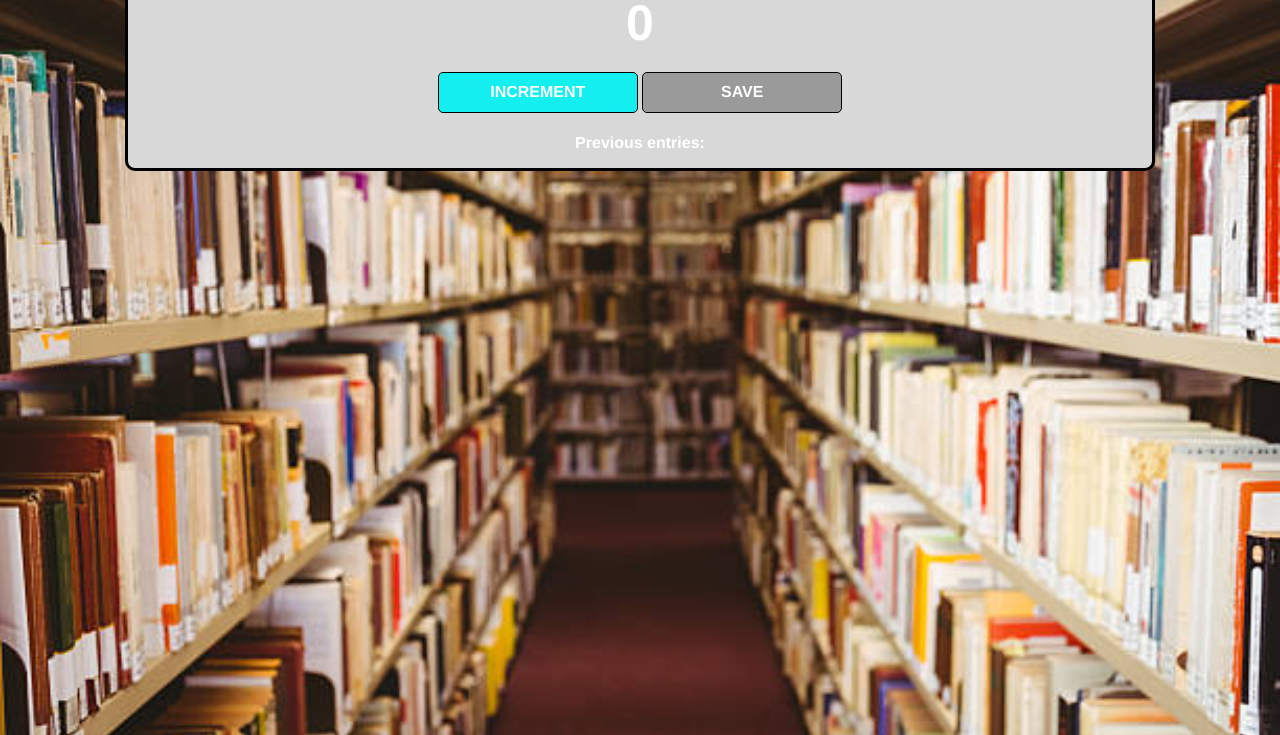
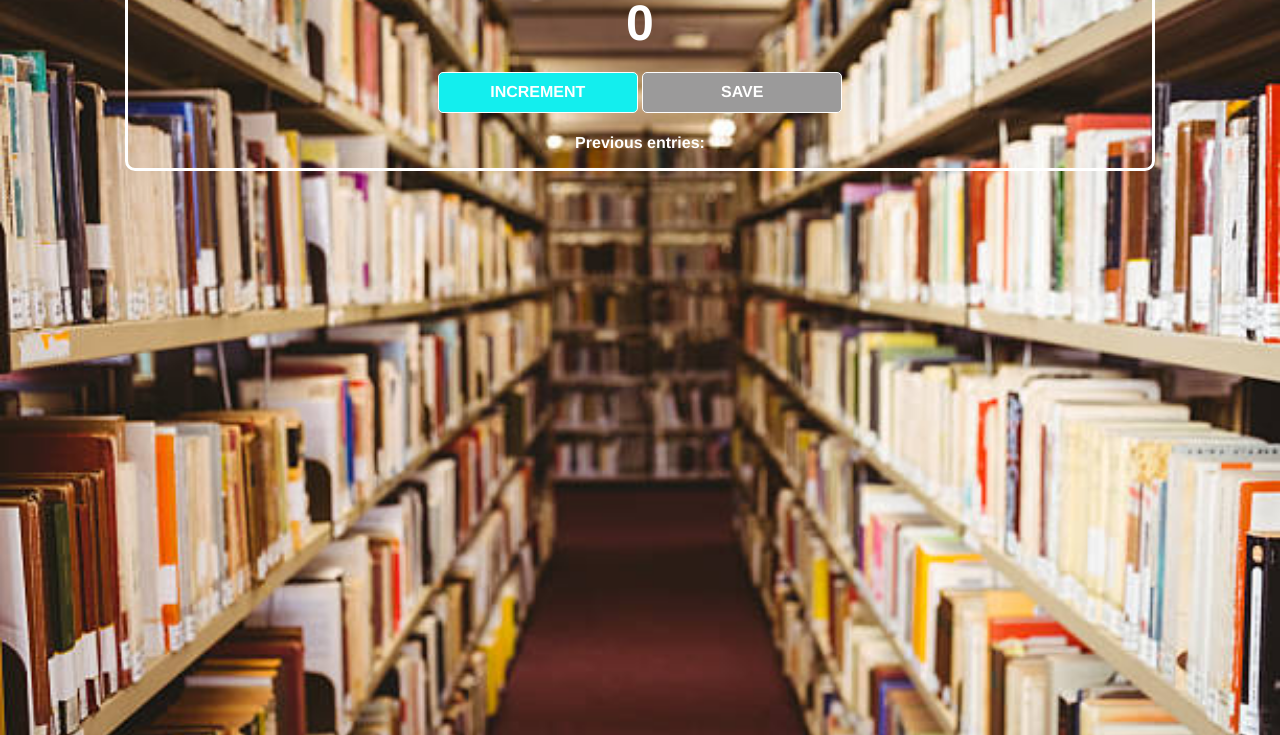
Before and after one commit to McSebastine/Book_Counter, a plain HTML site: page index.html in a window 1280 px wide. Shown: the part 65-800 px from the top of the page. Drawn offline with nearby package versions, Linux system fonts and the light colour scheme.

Commit message:
Update index.css

```diff
--- a/index.css
+++ b/index.css
@@ -10,10 +10,9 @@ body {
 }
 
 .container {
-    background: rgb(216, 216, 216);
     max-width:80%;
     margin: auto;
-    border: 3px solid black;
+    border: 3px solid white;
     border-radius: 10px;
 
 }
@@ -30,7 +29,7 @@ h2 {
 }
 
 button {
-    border: 1px solid black;
+    border: 1px solid white;
     padding-top: 10px;
     padding-bottom: 10px;
     color: white;
```
